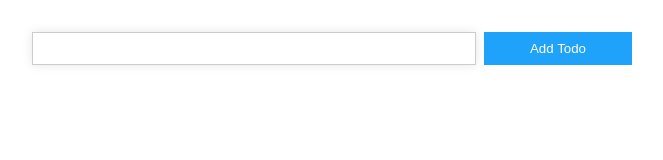
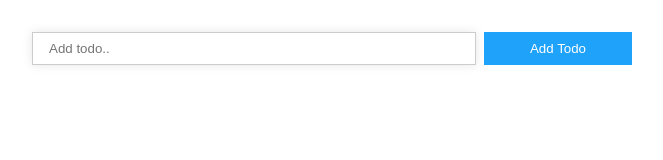
Before and after one commit to chicodevbr/todo-mobx, a React (Create React App) app: page / in a window 1280 px wide. Shown: the top 160 px of the page, without its empty margins (308-971 px from the left). Built offline with nearby package versions, Linux system fonts and the light colour scheme.

Commit message:
improve state  perfomance

```diff
--- a/src/Todo/TodoInput/index.tsx
+++ b/src/Todo/TodoInput/index.tsx
@@ -1,24 +1,24 @@
-import { ChangeEvent, useState } from 'react';
+import { FormEvent } from 'react';
 import TodoStore from '../../stores/TodoStore';
 import styles from './TodoInput.module.css';
 
 const TodoInput = ({ todos }: { todos: TodoStore }) => {
-  const [newTodo, setNewTodo] = useState('');
+  const handleSubmit = (e: FormEvent) => {
+    e.preventDefault();
 
-  const handleInputChange = (e: ChangeEvent<HTMLInputElement>) => {
-    setNewTodo(e.target.value);
-  };
+    const formElement = e.target as HTMLFormElement;
+    const formData = new FormData(formElement);
+    const value = String(formData.get('todo-input') || '');
 
-  const handleButtonClick = () => {
-    todos.add(newTodo);
-    setNewTodo('');
+    todos.add(value);
+    formElement.reset();
   };
 
   return (
-    <div className={styles['todo-input-group']}>
-      <input value={newTodo} onChange={handleInputChange} />
-      <button onClick={handleButtonClick}>Add Todo</button>
-    </div>
+    <form onSubmit={handleSubmit} className={styles['todo-input-group']}>
+      <input name="todo-input" placeholder="Add todo.." />
+      <button type="submit">Add Todo</button>
+    </form>
   );
 };
 
```
